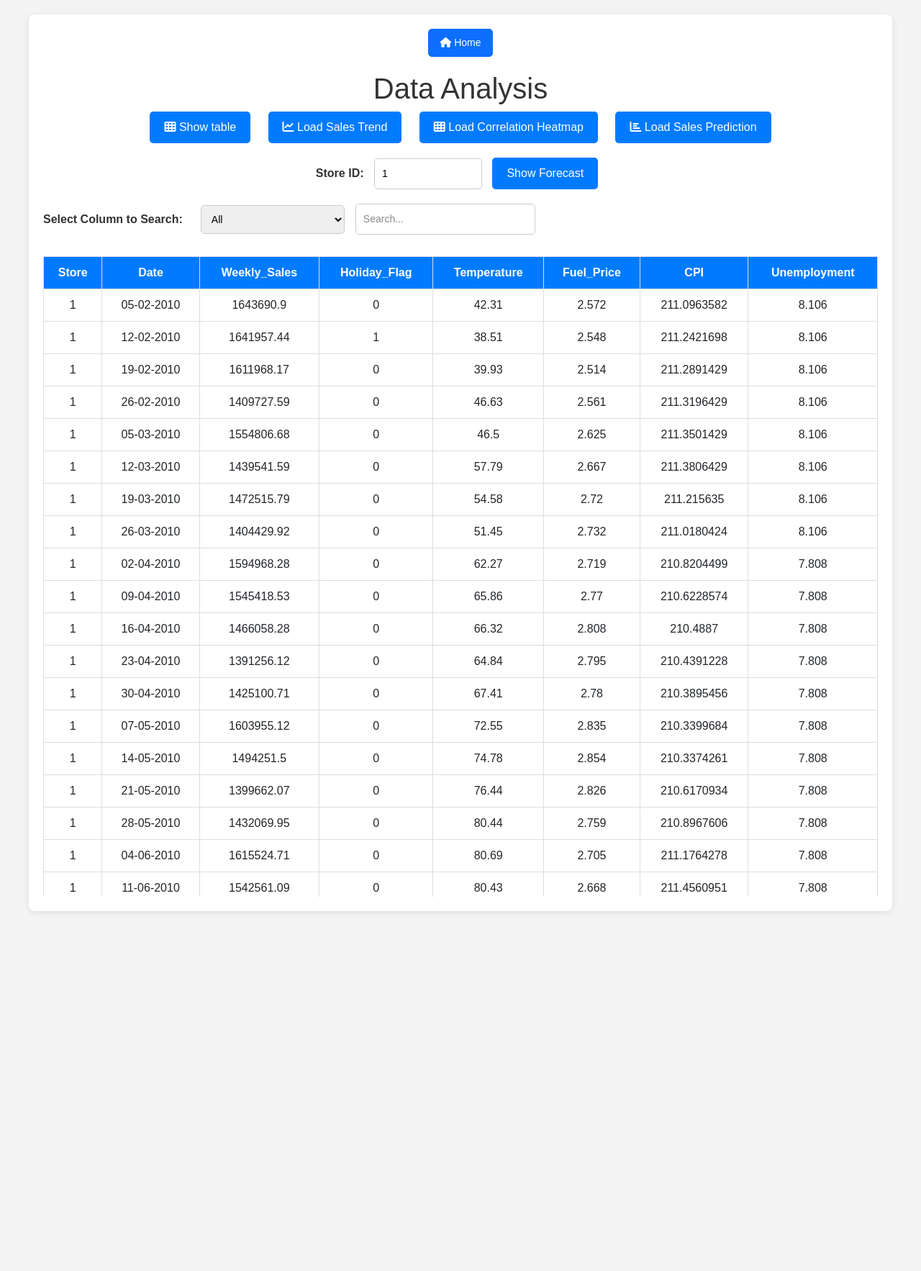
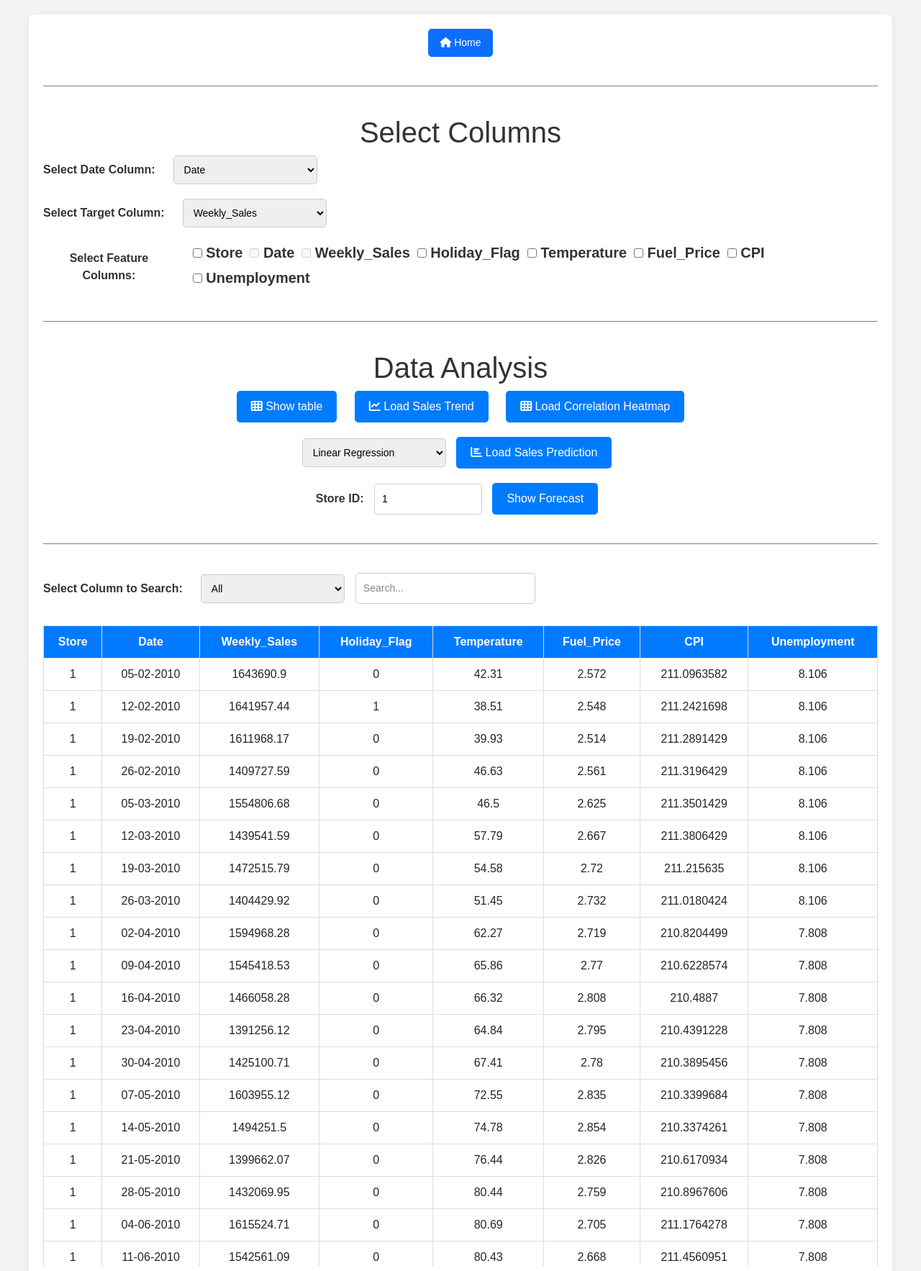
Before and after one commit to NizarBelaatik/Data_Analysis_Web_App, a Django app: a page that uses backend/views.py in a window 1280 px wide. Shown: the top 1766 px of the page at 72% size. Run offline with Django 5.2, Linux system fonts and the light colour scheme; data comes from the database, SQL or seed files in the repository; some libraries are stand-ins or nearby versions.

Commit message:
v0.4 select columns and training model

```diff
--- a/backend/static/css/style.css
+++ b/backend/static/css/style.css
@@ -14,6 +14,10 @@ h1 {
     color: #333;
 }
 
+.br_style{  margin-top: 40px;
+  padding-top: 40px;
+  border-top: 1px solid gray;
+  width: 100%;}
 
 /* Home Table */
 /* Home Table */
@@ -198,6 +202,10 @@ th {
 /* ------------------------------
 -----------Data Analysis -----------
 --------------------------------*/
+
+
+
+
 /* Container for the search and dropdown elements */
   .search-container {
     display: flex;
@@ -215,7 +223,8 @@ th {
 }
 
 /* Dropdown select styling */
-.search-container select, .search-container input[type="text"] {
+.search-container select, .search-container input[type="text"],
+.button-group select, .button-group input[type="text"] {
     padding: 10px;
     font-size: 14px;
     border-radius: 5px;
@@ -225,25 +234,37 @@ th {
 }
 
 /* Focus effect for dropdown and input */
-.search-container select:focus, .search-container input[type="text"]:focus {
+.search-container select:focus, .search-container input[type="text"]:focus,
+.button-group select:focus, .button-group input[type="text"]:focus {
     outline: none;
     border-color: #007bff;
     box-shadow: 0 0 5px rgba(0, 123, 255, 0.5);
 }
 
 /* Button style */
-.search-container input[type="text"] {
+.search-container input[type="text"],
+.button-group input[type="text"] {
     width: 250px;
 }
 
 /* Add a small icon for the search input */
-.search-container input[type="text"]::placeholder {
+.search-container input[type="text"]::placeholder,
+.button-group input[type="text"]::placeholder {
     color: #888;
 }
 
 
 
 
+.checkbox-group {
+  display: flex;
+  flex-wrap: wrap;
+}
+
+.checkbox-group label {
+  margin-right: 10px;
+  margin-bottom: 5px;
+}
 
 /* Container for the Store ID and Forecast button */
 
--- a/backend/static/js/script.js
+++ b/backend/static/js/script.js
@@ -1,8 +1,5 @@
 $(document).ready(function () {
     $("#upload").click(function (event) {
-        console.log('1111');
-
-
 
         var formData = new FormData();
         var csrfToken = $("[name=csrfmiddlewaretoken]").val();
--- a/backend/static/js/script2.js
+++ b/backend/static/js/script2.js
@@ -1,10 +1,23 @@
 function loadChart(url, chartContainerId, errorMessageId) {
     // Show the loader before starting the request
     $('#loader').show();
-
+    var store_id = $('#store_id').val();
+    var date_column = $('#date_column').val();
+    var target_column = $('#target_column').val();
+    var feature_columns = [];
+    $('input[name="feature_columns"]:checked').each(function() {
+        feature_columns.push($(this).val());
+    });
     $.ajax({
         url: url,
         method: 'GET',
+        data: {
+            store_id: store_id,
+            date_column: date_column,
+            target_column: target_column,
+            feature_columns:JSON.stringify(feature_columns)
+
+        },
         success: function(response) {
             // Hide the loader after the data is successfully loaded
             $('#loader').hide();
@@ -67,9 +80,9 @@ function fetchDataAndRenderChart() {
     // Show the loader before starting the request
     $('#loader').show();
     $('#show_data_id').hide();
-    const store_id = $('#store_id').val();
-    const date_column = 'Date';
-    const target_column = 'Sales';
+    var store_id = $('#store_id').val();
+    var date_column = $('#date_column').val();
+    var target_column = $('#target_column').val();
 
     $('#chart-container' ).html(`
         <div id="chart-container" style="width: 80%; height: 400px; margin-top: 20px;">
@@ -83,6 +96,7 @@ function fetchDataAndRenderChart() {
         url: "/TSF_ARIMA/"+FileId,
         type: 'GET',
         data: {
+
             store_id: store_id,
             date_column: date_column,
             target_column: target_column
@@ -140,7 +154,7 @@ $('#load-sales-trend').click(function() {
     $('#show_data_id').hide();
     var cContainteId = ""
     $('#chart-container' ).html(`
-                    <h2>Sales Trend</h2>
+                    <h2>`+ $("#target_column").val()+` Trend</h2>
             <div id="sales-trend-chart"></div>
             <div id="summary-stats"></div>
         `);
@@ -156,16 +170,32 @@ $('#load-correlation-heatmap').click(function() {
 
 $('#load-prediction-chart').click(function() {
     $('#show_data_id').hide();
-    $('#chart-container' ).html(`<h2>Sales Prediction Model</h2>
+    $('#chart-container' ).html(`<h2>`+ $("#target_column").val()+` Prediction Model</h2>
             <div id="model-results-chart"></div>
             <div id="model-results">
                 <p id="rmse"></p>
                 <p id="mae"></p>
             </div>`);
     $('#loader').show();
+    var store_id = $('#store_id').val();
+    var date_column = $('#date_column').val();
+    var target_column = $('#target_column').val();
+    var feature_columns = [];
+    $('input[name="feature_columns"]:checked').each(function() {
+        feature_columns.push($(this).val());
+    });
     $.ajax({
         url: "/training_view/" + FileId,
         method: 'GET',
+        timeout: 60000,
+        data: {
+            store_id: store_id,
+            date_column: date_column,
+            target_column: target_column,
+            feature_columns: JSON.stringify(feature_columns),
+            model_name: $('#model-select').val()  // Add model selection
+        },
+
         success: function(response) {
             $('#rmse').text(`RMSE: ${response.rmse}`);
             $('#mae').text(`MAE: ${response.mae}`);
@@ -240,3 +270,54 @@ function searchTable() {
         }
     }
 }
+
+
+
+
+
+
+
+
+
+
+
+
+
+
+
+
+
+
+///////////////////
+
+document.addEventListener("DOMContentLoaded", function() {
+    // Cache the elements
+    const dateColumnSelect = document.getElementById("date_column");
+    const targetColumnSelect = document.getElementById("target_column");
+    const featureCheckboxes = document.querySelectorAll(".feature-column");
+
+    // Function to update feature columns based on selections
+    function updateFeatureColumns() {
+        const dateColumnValue = dateColumnSelect.value;
+        const targetColumnValue = targetColumnSelect.value;
+
+        featureCheckboxes.forEach(function(checkbox) {
+            const featureValue = checkbox.value;
+
+            // If the feature is the same as date or target, disable the checkbox
+            if (featureValue === dateColumnValue || featureValue === targetColumnValue) {
+                checkbox.disabled = true;
+                checkbox.checked = false; // Optional: Uncheck the box if disabled
+            } else {
+                checkbox.disabled = false;
+            }
+        });
+    }
+
+    // Event listeners for when the user selects a date or target column
+    dateColumnSelect.addEventListener("change", updateFeatureColumns);
+    targetColumnSelect.addEventListener("change", updateFeatureColumns);
+
+    // Initial call to handle any pre-selected values
+    updateFeatureColumns();
+});
--- a/backend/templates/html/chart.html
+++ b/backend/templates/html/dataPage.html
@@ -23,15 +23,58 @@
                 <i class="fas fa-home"></i> Home
             </a>
         </div>
+        <div class="br_style"></div>
+        <h1>Select Columns</h1>
 
+        <div class="button-group">
+            <div class="search-container">
+                <label for="column-select">Select Date Column:</label>
+                <select id="date_column" name="date_column">
+                    {% for H in header %}
+                        <option value="{{ H }}" {% if H == "Date" or H == "date" %}Selected{% endif %}>{{ H }}</option>
+                    {% endfor %}
+                </select>
+            </div>
+            <div class="search-container">
+                <label for="column-select">Select Target Column:</label>
+                <select id="target_column" name="target_column">
+                    {% for H in header %}
+                        <option value="{{ H }}" {% if "Sales" in H  %}Selected{% endif %}>{{ H }}</option>
+                    {% endfor %}
+                </select>
+            </div>
+            <div class="search-container">
+                <label>Select Feature Columns:</label>
+                <div class="checkbox-group">
+                    {% for H in header %}
+                        <label style="font-size:20px;">
+                            <input type="checkbox" class="feature-column" name="feature_columns" value="{{ H }}"> {{ H }}
+                        </label><br>
+                    {% endfor %}
+                </div>
+            </div>
+        </div>
+
+
+
+        <div class="br_style"></div>
         <h1>Data Analysis</h1>
 
         <div class="button-group">
             <button id="show_data_button"><i class="fas fa-th"></i> Show table</button>
             <button id="load-sales-trend"><i class="fas fa-chart-line"></i> Load Sales Trend</button>
             <button id="load-correlation-heatmap"><i class="fas fa-th"></i> Load Correlation Heatmap</button>
+        </div>
+        <div class="button-group">
+            <select id="model-select">
+                <!--<option value="random_forest">Random Forest</option>-->
+                <option value="linear_regression">Linear Regression</option>
+                <option value="xgboost">XGBoost</option>
+            </select>
+
             <button id="load-prediction-chart"><i class="fas fa-chart-bar"></i> Load Sales Prediction</button>
         </div>
+
         <div class="button-group">
             <div class="store-container">
                 <label for="store_id">Store ID:</label>
@@ -48,7 +91,8 @@
 
         </div>
         <div class="error" id="error-message"></div>
-        <div class="show_data" id="show_data_id">
+        <div class="br_style"></div>
+        <div class="show_data" id="show_data_id" >
             <div class="search-container">
                 <!-- Label for the dropdown -->
                 <label for="column-select">Select Column to Search:</label>
--- a/backend/views.py
+++ b/backend/views.py
@@ -6,29 +6,33 @@ from django.http import JsonResponse,Http404
 
 from .models import Uploaded_File
 
-import pandas as pd
 import os
 import random
 import string
 import matplotlib
 matplotlib.use('Agg')
-import matplotlib.pyplot as plt
 
 import seaborn as sns
 from django.conf import settings
 
-from sklearn.model_selection import train_test_split
+import pandas as pd
+import numpy as np
+import matplotlib.pyplot as plt
+import seaborn as sns
+from sklearn.model_selection import  GridSearchCV, TimeSeriesSplit
+from sklearn.ensemble import RandomForestRegressor
 from sklearn.metrics import mean_squared_error, mean_absolute_error
-from sklearn.ensemble import RandomForestRegressor
+from sklearn.pipeline import Pipeline
+from sklearn.preprocessing import StandardScaler
 from statsmodels.tsa.arima.model import ARIMA
-import numpy as np
-
+import warnings
 
 from tempfile import NamedTemporaryFile
 from asgiref.sync import sync_to_async
 from io import BytesIO
 import base64
 
+import json
 
 def Home(request):
     files_list= Uploaded_File.objects.all()
@@ -100,7 +104,7 @@ def MAIN(request,file_id):
     data=df_clean.to_dict(orient='records')
 
 
-    return render(request,'html/chart.html',{'FileId':file_id,'header':df_headers,
+    return render(request,'html/dataPage.html',{'FileId':file_id,'header':df_headers,
                             'data':data})
 
 
@@ -124,7 +128,7 @@ def show_table(request, file_id):
 
 
 # Define the synchronous load_data function
-def load_data(file_id):
+def load_data(file_id,target_column):
     try:
         uploaded_file = Uploaded_File.objects.get(file_id=file_id)
         file_path = uploaded_file.file.path
@@ -133,6 +137,15 @@ def load_data(file_id):
         data['Year'] = data['Date'].dt.year
         data['Month'] = data['Date'].dt.month
         data['Week'] = data['Date'].dt.isocalendar().week
+        # Adding Lag Feature for Sales (previous week's sales)
+        data['Lagged_Sales'] = data[target_column].shift(1)
+
+        # Rolling Statistics (e.g., rolling mean over 4 weeks)
+        data['Rolling_Mean_Sales'] = data[target_column].rolling(window=4).mean()
+
+        # Drop rows with missing values after feature engineering
+        data = data.dropna()
+
         return data
     except Uploaded_File.DoesNotExist:
         print("File not found.")
@@ -142,21 +155,24 @@ def load_data(file_id):
         return None
 
 # Use sync_to_async to call the synchronous function
-async def load_data_sync(file_id):
-    return await sync_to_async(load_data)(file_id)
+async def load_data_sync(file_id,target_column):
+    return await sync_to_async(load_data)(file_id,target_column)
 
 
 async def eda_view(request, file_id):
-    data = await load_data_sync(file_id)  # Load your dataframe asynchronously
+      # Load your dataframe asynchronously
 
+    date_column = request.GET.get('date_column')
+    target_column = request.GET.get('target_column')
+    data = await load_data_sync(file_id,target_column)
     if data is None:
         return JsonResponse({'error': 'Data could not be loaded.'}, status=400)
 
     try:
         # Create a line plot for Weekly Sales
         plt.figure(figsize=(12, 6))
-        sns.lineplot(x=data['Date'], y=data['Weekly_Sales'], label="Sales Trend")
-        plt.title("Sales Trend Over Time")
+        sns.lineplot(x=data[date_column], y=data[target_column], label="Sales Trend")
+        plt.title(f"{target_column} Over Time")
         plt.xlabel("Date")
         plt.ylabel("Weekly Sales")
         plt.legend()
@@ -188,9 +204,12 @@ async def eda_view(request, file_id):
 
 # Correlation View
 async def correlation_view(request,file_id):
-    data = await load_data_sync(file_id)
-    feature_columns = ['Holiday_Flag', 'Temperature']
-    target_column = 'Weekly_Sales'
+
+    feature_columns = json.loads(request.GET.get('feature_columns', '[]'))
+
+    date_column = request.GET.get('date_column')
+    target_column = request.GET.get('target_column')
+    data = await load_data_sync(file_id,target_column)
 
     # Generate correlation heatmap
     plt.figure(figsize=(10, 8))
@@ -208,35 +227,66 @@ async def correlation_view(request,file_id):
     return JsonResponse({'chart': image_base64})
 
 # Training Model
-async def training_view(request,file_id):
+async def training_view(request, file_id):
     try:
         # Load data
-        data = await load_data_sync(file_id)
 
-        target_column = "Weekly_Sales"
-        feature_columns = ["Holiday_Flag", "Temperature"]
+        feature_columns = json.loads(request.GET.get('feature_columns', '[]'))
+        date_column = request.GET.get('date_column')
+        target_column = request.GET.get('target_column')
+        model_name = request.GET.get('model_name')  # Default to Random Forest
 
+        data = await load_data_sync(file_id,target_column)
         # Prepare data
-        X = data[feature_columns + ['Year', 'Month', 'Week']]
+        X = data[feature_columns + ['Year', 'Month', 'Week', 'Lagged_Sales']]
         y = data[target_column]
-        X_train, X_test, y_train, y_test = train_test_split(X, y, test_size=0.2, random_state=42)
 
-        # Train model
-        model = RandomForestRegressor(n_estimators=100, random_state=42)
-        model.fit(X_train, y_train)
+        # Train-test split using TimeSeriesSplit (to preserve temporal order)
+        tscv = TimeSeriesSplit(n_splits=5)
 
-        # Predictions
-        y_pred = model.predict(X_test)
-        rmse = np.sqrt(mean_squared_error(y_test, y_pred))
-        mae = mean_absolute_error(y_test, y_pred)
+        # Model selection
+        if model_name == 'random_forest':
+            model = RandomForestRegressor(random_state=42)
+            param_grid = {
+                'model__n_estimators': [50, 100, 200],
+                'model__max_depth': [None, 10, 20],
+                'model__min_samples_split': [2, 5, 10]
+            }
+        elif model_name == 'linear_regression':
+            from sklearn.linear_model import LinearRegression
+            model = LinearRegression()
+            param_grid = {}  # No hyperparameters to tune for Linear Regression
+        elif model_name == 'xgboost':
+            from xgboost import XGBRegressor
+            model = XGBRegressor(random_state=42)
+            param_grid = {
+                'model__n_estimators': [50, 100, 200],
+                'model__max_depth': [3, 5, 7],
+                'model__learning_rate': [0.01, 0.1, 0.2]
+            }
+        else:
+            return JsonResponse({'error': 'Invalid model name'}, status=400)
+
+        pipeline = Pipeline([
+            ('scaler', StandardScaler()),
+            ('model', model)
+        ])
+
+        grid_search = GridSearchCV(pipeline, param_grid, cv=tscv, scoring='neg_mean_squared_error')
+        grid_search.fit(X, y)
+
+        # Predictions and metrics
+        y_pred = grid_search.predict(X)
+        rmse = np.sqrt(mean_squared_error(y, y_pred))
+        mae = mean_absolute_error(y, y_pred)
 
         # Plot predictions
         plt.figure(figsize=(12, 6))
-        plt.plot(y_test.values[:50], label="Actual", marker="o")
-        plt.plot(y_pred[:50], label="Predicted", marker="x")
-        plt.title("Actual vs Predicted Sales")
+        plt.plot(y[:50].values, label="Actual", marker="o")  # Actual Sales
+        plt.plot(y_pred[:50], label="Predicted", marker="x")  # Predicted Sales
+        plt.title("Actual vs Predicted Data")
         plt.xlabel("Sample")
-        plt.ylabel("Sales")
+        plt.ylabel(target_column)
         plt.legend()
 
         buffer = BytesIO()
@@ -248,24 +298,21 @@ async def training_view(request,file_id):
 
         return JsonResponse({'chart': image_base64, 'rmse': rmse, 'mae': mae})
     except Exception as e:
+        print("\n\n\nException ", e, "\n\n\n")
         return JsonResponse({'error': str(e)}, status=500)
 
+
 async def TSF_ARIMA(request,file_id):
-    # Define file path to your CSV data
-    file_path = "media/uploads/Walmart_Sales.csv"  # Make sure this path is correct
-
-    # Check if the file exists
-    #if not os.path.exists(file_path):
-     #   return JsonResponse({"error": "Dataset file not found."}, status=404)
 
     try:
         # Load dataset
-        data = await load_data_sync(file_id)
-        target_column ="Weekly_Sales"# input("Enter the target column name (e.g., Weekly_Sales): ")
-        date_column = "Date"
+        date_column = request.GET.get('date_column')
+        target_column = request.GET.get('target_column')
+
+        data = await load_data_sync(file_id,target_column)
 
         # Process data for specific store (you can modify this based on your requirements)
-        store_id = 1# int(request.GET.get('store_id', 1))  # Default to store 1 if not specified
+        store_id = int(request.GET.get('store_id'))  # Default to store 1 if not specified
         store_data = data[data['Store'] == store_id] if 'Store' in data.columns else data
         store_data = store_data.sort_values(by=date_column)
 
@@ -278,12 +325,12 @@ async def TSF_ARIMA(request,file_id):
 
         # Plot Forecast
         plt.figure(figsize=(12, 6))
-        plt.plot(store_data[date_column], store_data[target_column], label="Historical Sales")
-        plt.plot(pd.date_range(store_data[date_column].iloc[-1], periods=12, freq='W'), forecast, label="Forecasted Sales",
+        plt.plot(store_data[date_column], store_data[target_column], label="Historical "+target_column)
+        plt.plot(pd.date_range(store_data[date_column].iloc[-1], periods=12, freq='W'), forecast, label="Forecasted "+target_column,
                 color='red')
-        plt.title("Sales Forecast")
+        plt.title(target_column+" Forecast")
         plt.xlabel("Date")
-        plt.ylabel("Sales")
+        plt.ylabel(target_column)
         plt.legend()
 
         # Save the plot as a PNG in a BytesIO buffer
```
Also changed, not shown: requirements.txt (+5 -18 lines).
